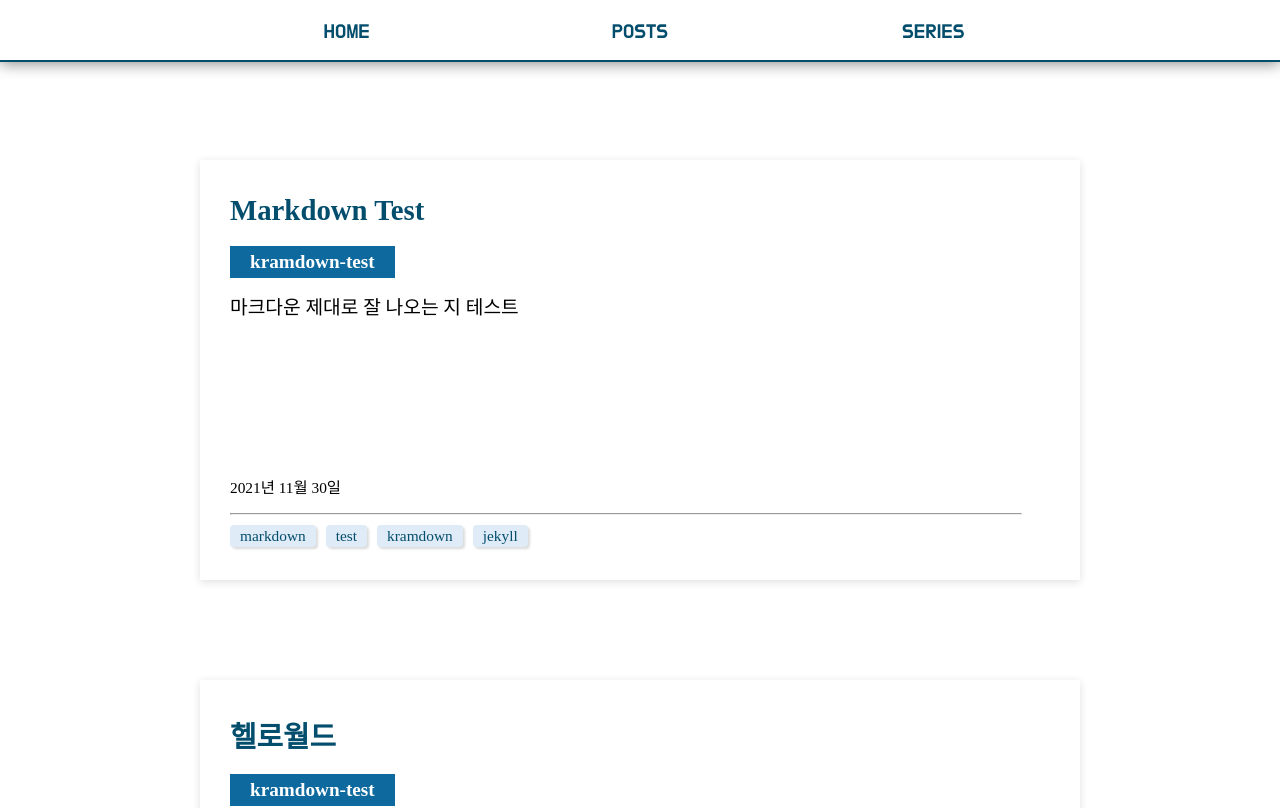
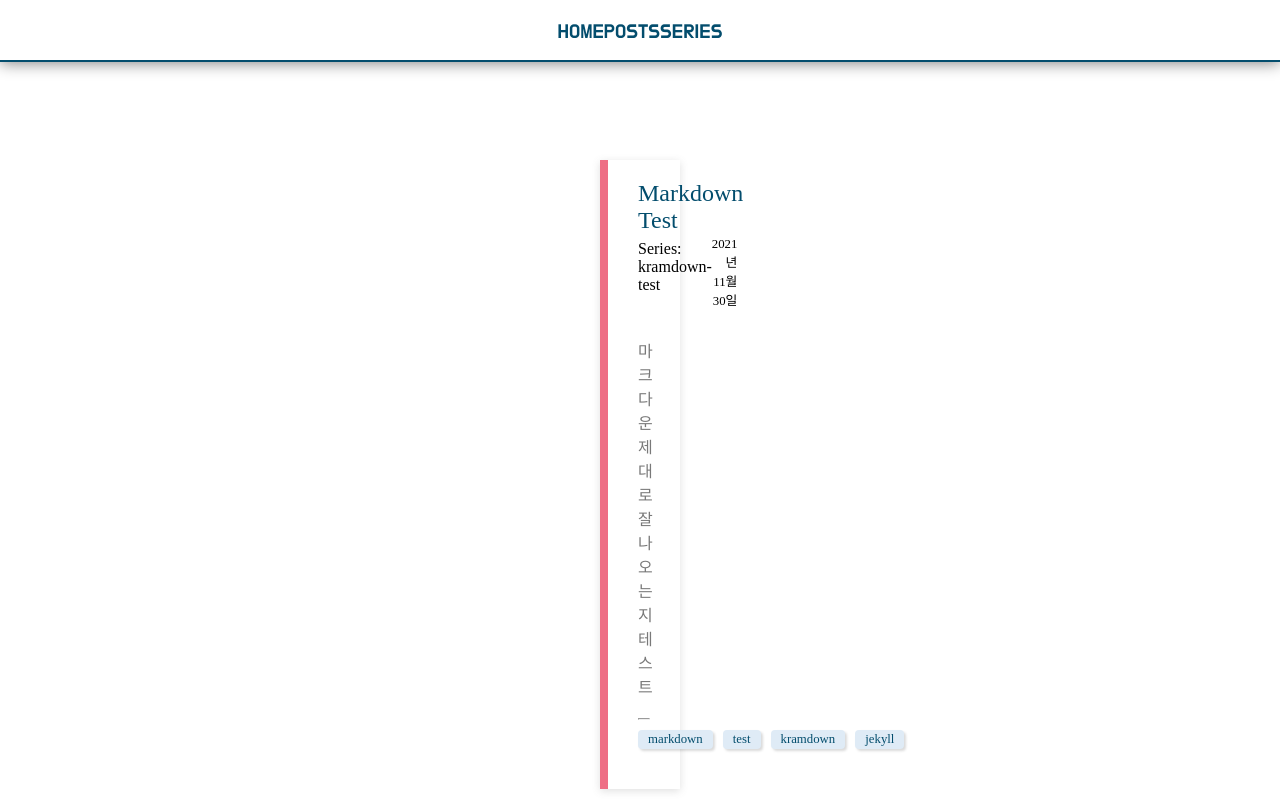
Before and after one commit to skywinz/candyline, a Next.js app: page /posts in a window 1280 px wide. Shown: the top 808 px of the page. Built offline with nearby package versions, Linux system fonts and the light colour scheme; a web font is replaced by a local one.

Commit message:
refactor: post-list design
포스트 리스트 페이지 디자인 개선
페이지 좌/우측 패딩 증가
글자 크기 전체적으로 축소

```diff
--- a/src/components/common/Navbar.tsx
+++ b/src/components/common/Navbar.tsx
@@ -35,6 +35,7 @@ const Layout = styled.div`
     height: 60px;
     padding: ${NAVBAR_PADDING};
     box-shadow: 0 1px 15px gray;
+    font-size: 1.2em;
 `;
 
 const CategoryContainer = styled.div`
--- a/src/components/post/list/PostListCard.tsx
+++ b/src/components/post/list/PostListCard.tsx
@@ -17,15 +17,19 @@ const PostListCard = ({post}: {post: PostCategory}) => {
     return (
         <Layout>
             <Link href={detailURL} style={STYLE_LINK}>
-                <h2>{title}</h2>
+                <h2 className='title'>{title}</h2>
             </Link>
+            <div className='subContent'>
                 <Link href={seriesURL} style={STYLE_LINK}>
-                <h4 style={{marginTop: '-40px', marginBottom: '-20px'}}>{series}</h4>
+                    <p className='series'>Series: {series}</p>
                 </Link>
+                <p className='date'>{dateString}</p>
+            </div>
+            <div className='summary'>
                 <p>{summary}</p>
+            </div>
             <footer>
-                <p>{dateString}</p>
-                <hr style={{marginBottom: '10px'}} />
+                <hr />
                 <TagList tags={tags} />
             </footer>
         </Layout>
@@ -33,43 +37,66 @@ const PostListCard = ({post}: {post: PostCategory}) => {
 }
 
 const Layout = styled.div`
-    position: relative;
-    height: 400px;
     background-color: ${(props) => props.theme.main.postList.postItemBackgroundColor};
     box-shadow: rgba(99, 99, 99, 0.2) 0 2px 8px 0;
-    margin-bottom: 100px;
-    padding: 10px 30px 10px 30px;
-    transition: background-color 0.2s;
+    margin-bottom: 70px;
+    padding: 20px 30px 10px 30px;
+    transition: box-shadow 0.2s;
+    border-left: 8px solid ${(props) => props.theme.main.postList.postItemBorderColor};
 
-    h2 {
+    &:hover {
+        box-shadow: ${(props) => props.theme.main.postList.postItemShadowColorHovered} 0 2px 8px 0;
+    }
+
+    .title {
+        margin-top: 0;
+        margin-bottom: 20px;
+        font-weight: 400;
         cursor: pointer;
         color: ${(props) => props.theme.main.postList.postItemTitleColor};
         text-decoration: none;
+        transition: color 0.2s;
+        &:hover {
+            color: ${(props) => props.theme.main.postList.postItemTitleHoveredColor};
         }
-    h4 {
-        display: inline-block;
-        padding: 5px 20px 5px 20px;
-        background-color: ${(props) => props.theme.main.postList.postItemSeriesBackgroundColor};
+    }
+    .subContent {
+        display: flex;
+        margin-top: -30px;
+        justify-content: space-between;
+
+      .series {
+          flex: 1;
           color: ${(props) => props.theme.main.postList.postItemSeriesFontColor};
+          text-align: left;
+          transition: color 0.2s;
 
           &:hover {
-          background-color: ${(props) => props.theme.main.postList.postItemSeriesBackgroundColorHovered};
+              color: ${(props) => props.theme.main.postList.postItemSeriesFontColorHovered};
+          }
+      }
+      .date {
+          flex: 1;
+          text-align: right;
+          font-size: 0.8em;
       }
     }
 
+    .summary {
+        margin-bottom: 20px;
+        border-radius: 5px;
+        color: ${(props) => props.theme.main.postList.postListItemSummaryFontColor};
+    }
+
     footer {
+        margin-bottom: 30px;
         p {
+            text-align: right;
             font-size: 0.8em;
         }
-
-        position: absolute;
-        width: 90%;
-        bottom: 0;
-        height: 120px;
+        hr {
+            margin-bottom: 10px;
         }
-
-    &:hover {
-      background-color: ${(props) => props.theme.main.postList.postItemHoveredBackgroundColor};
     }
 `;
 
--- a/src/styles/colors.ts
+++ b/src/styles/colors.ts
@@ -26,6 +26,9 @@ const ColorBase = {
     red200: '#ec4f6e',
     red250: '#e83658',
     red300: '#DC143C',
+
+    yellow50: '#fffcdc',
+    yellow100: '#fffbb7',
 }
 
 export default ColorBase;
--- a/src/styles/constants.ts
+++ b/src/styles/constants.ts
@@ -3,9 +3,9 @@
 
 const dpc = {
     top: '10px',
-    right: '200px',
+    right: '600px',
     bottom: '100px',
-    left: '200px',
+    left: '600px',
 }
 
 
--- a/src/styles/globals.ts
+++ b/src/styles/globals.ts
@@ -4,7 +4,6 @@ import {DEFAULT_LAYOUT_PADDING, FOOTER_PADDING} from '@/styles/constants';
 export const GlobalStyle = createGlobalStyle`
     html {
         font-family: 'Hahmlet', serif;
-        font-size: 1.2em;
         font-weight: 300;
     }
 
@@ -22,7 +21,23 @@ export const GlobalStyle = createGlobalStyle`
         border-left: 10px solid ${(props) => props.theme.markdown.h1.borderLineColor};
         padding-left: 10px;
         padding-bottom: 10px;
+        font-size: 1.7em;
     }
+
+    h2 {
+        font-size: 1.5em;
+    }
+    h3 {
+        font-size: 1.2em;
+    }
+    h4 {
+        font-size: 1em;
+    }
+    h5 {
+        font-size: 1em;
+    }
+
+
 
     code {
         font-family: 'Nanum Gothic Coding', cursive;
--- a/src/styles/themes.ts
+++ b/src/styles/themes.ts
@@ -15,12 +15,14 @@ export const LightThemes = {
             hoveredSeriesFontColor: ColorBase.red200,
         },
         postList: {
+            postListItemSummaryFontColor: ColorBase.gray150,
+            postItemBorderColor: ColorBase.red150,
             postItemBackgroundColor: ColorBase.white,
-            postItemHoveredBackgroundColor: ColorBase.blue12,
             postItemTitleColor: ColorBase.blue300,
-            postItemSeriesBackgroundColor: ColorBase.blue250,
-            postItemSeriesBackgroundColorHovered: ColorBase.blue350,
-            postItemSeriesFontColor: ColorBase.white,
+            postItemTitleHoveredColor: ColorBase.red250,
+            postItemSeriesFontColor: ColorBase.black999,
+            postItemSeriesFontColorHovered: ColorBase.red250,
+            postItemShadowColorHovered: ColorBase.red50,
         },
         seriesList: {
             itemBackgroundColor: ColorBase.white,
```
Lines whose indentation alone changed are shown as unchanged.
